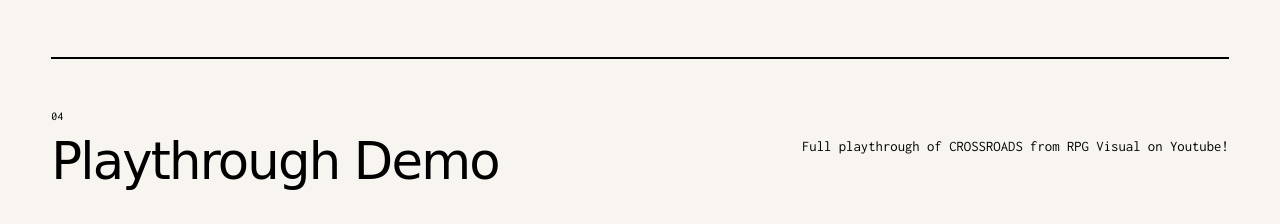
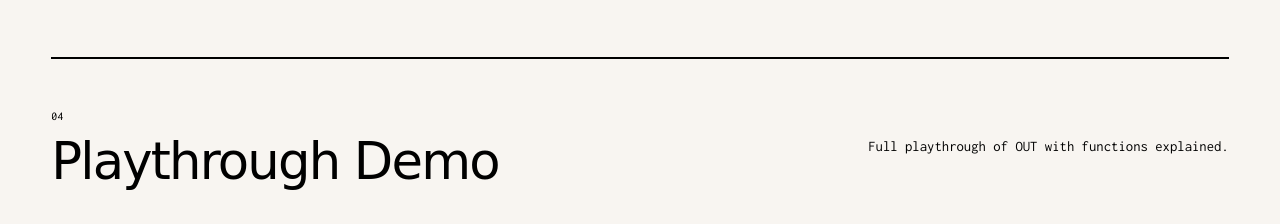
Before and after one commit to imcj02/PORTFOLIO-BUILD, a plain HTML site: page out.html in a window 1280 px wide. Shown: the part 2640-2864 px from the top of the page. Drawn offline with Linux system fonts and the light colour scheme; a web font is replaced by a local one.

Commit message:
Update out.html

```diff
--- a/out.html
+++ b/out.html
@@ -148,7 +148,7 @@
                         <h2 id="playthrough-title">Playthrough Demo</h2>
                     </header>
                     <div class="case-study-copy">
-                        <p>Full playthrough of CROSSROADS from RPG Visual on Youtube!</p>
+                        <p>Full playthrough of OUT with functions explained.</p>
                     </div>
                 </div>
                 <!-- # VIDEO PLAYER — Responsive 16:9 player; playback starts only when the visitor chooses it. -->
```
